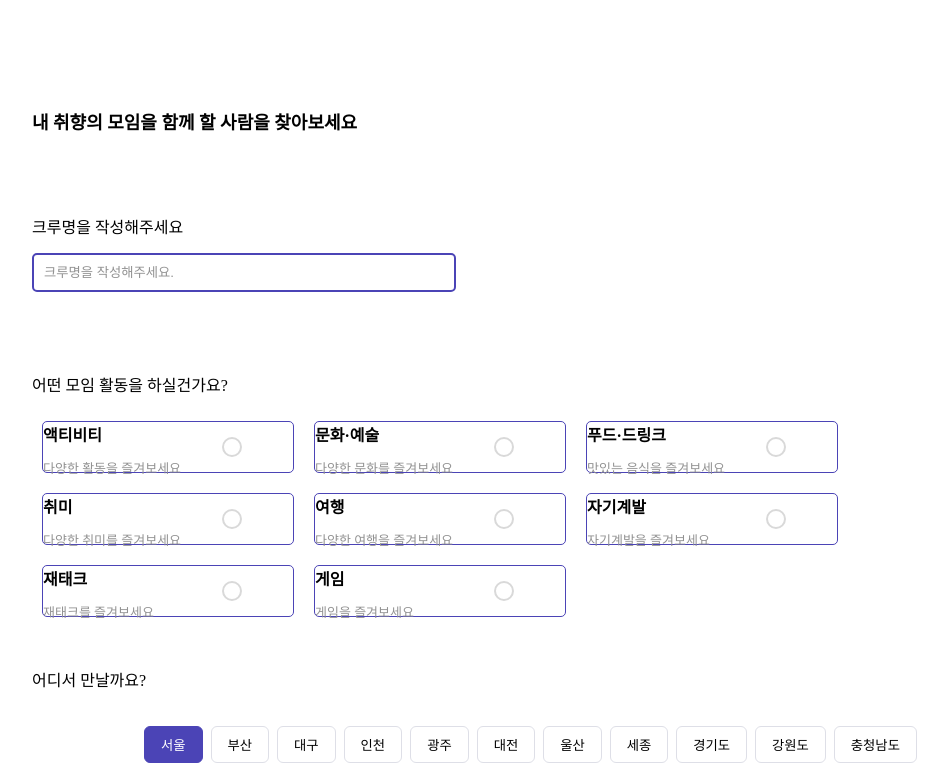
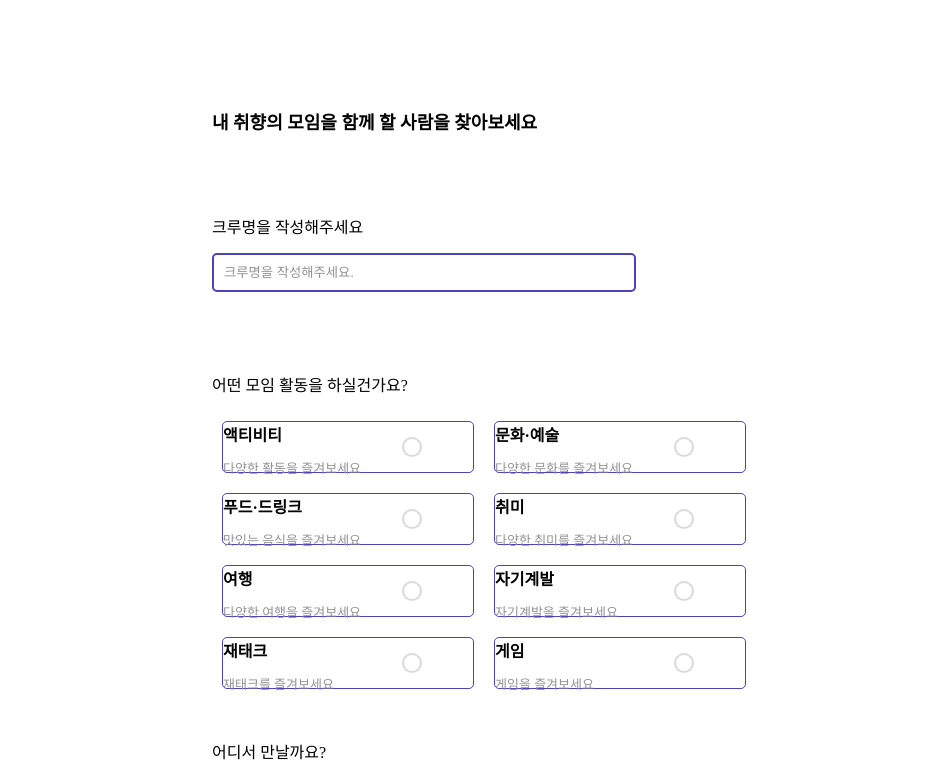
Before and after one commit to MODU-MOIM/momo-web, a React (Create React App) app: page / in a window 1280 px wide. Shown: the top 769 px of the page, without its empty margins (96-1044 px from the left). Built offline with nearby package versions, Linux system fonts and the light colour scheme.

Commit message:
design: setCategory 크기 변경

```diff
--- a/src/pages/Crew/Components/SetCategory.jsx
+++ b/src/pages/Crew/Components/SetCategory.jsx
@@ -53,10 +53,13 @@ export default function SetCategory() {
 }
 
 const CategoryWrapper = styled.div`
+    display: flex;
+    justify-content: center;
+    align-items: center;
 
 `
 const CategoryContainer = styled.div`
-    width: 1024px;
+    width: 100%;
     gap: 10px;
 `;
 
```
